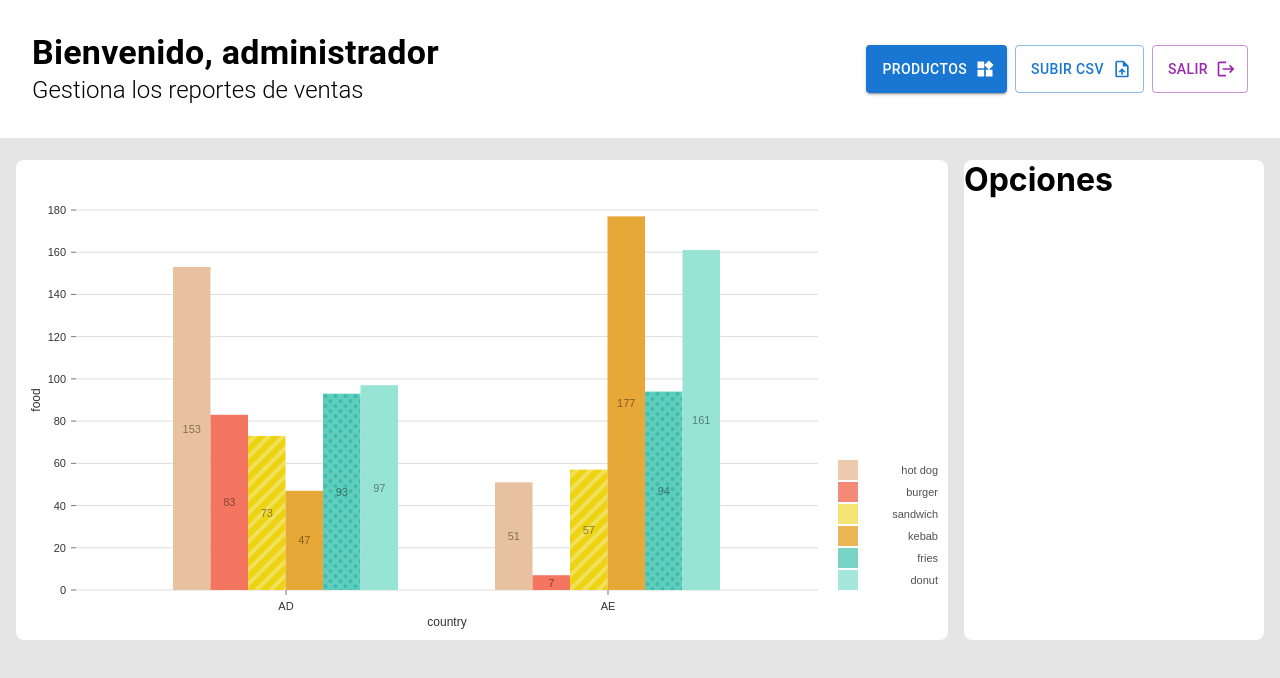
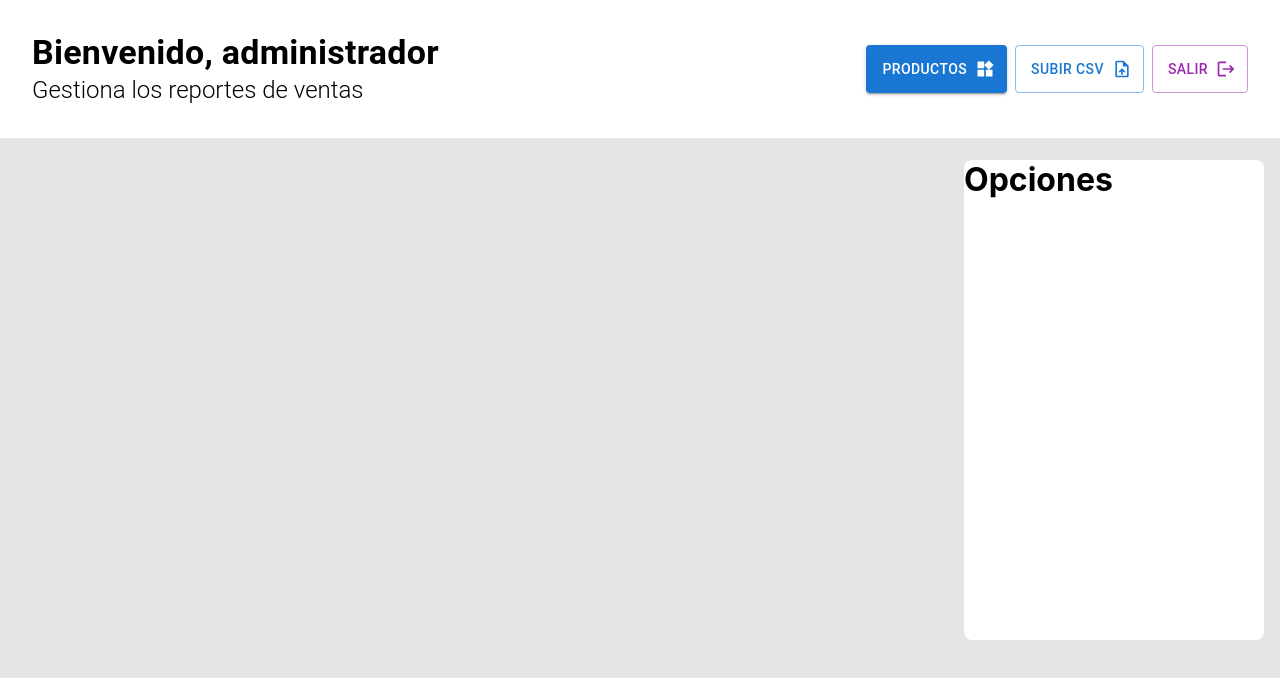
Before and after one commit to SaulM12/analytics-sales-frontend, a React (Create React App) app: page /admin in a window 1280 px wide. Shown: the top 678 px of the page. Built offline with nearby package versions, Linux system fonts and the light colour scheme.

Commit message:
Added new library for charts

```diff
--- a/package.json
+++ b/package.json
@@ -7,14 +7,13 @@
     "@emotion/styled": "^11.9.3",
     "@mui/icons-material": "^5.8.3",
     "@mui/material": "^5.8.3",
-    "@nivo/bar": "^0.79.1",
-    "@nivo/core": "^0.79.0",
-    "@nivo/line": "^0.79.1",
     "@testing-library/jest-dom": "^5.16.4",
     "@testing-library/react": "^13.3.0",
     "@testing-library/user-event": "^13.5.0",
     "axios": "^0.27.2",
+    "chart.js": "^3.8.0",
     "react": "^18.1.0",
+    "react-chartjs-2": "^4.2.0",
     "react-dom": "^18.1.0",
     "react-router-dom": "^6.3.0",
     "react-scripts": "5.0.1",
--- a/src/components/admin/admin.js
+++ b/src/components/admin/admin.js
@@ -1,44 +1,11 @@
-import {  Button, Grid, Input, ListItemIcon, Menu, MenuItem, Typography } from '@mui/material';
+import { Button, Grid, Input, ListItemIcon, Menu, MenuItem, Typography } from '@mui/material';
 import React from 'react'
 import adminStyles from './admin.module.css';
-import { ResponsiveBar } from '@nivo/bar'
 import AddIcon from '@mui/icons-material/Add';
 import WidgetsIcon from '@mui/icons-material/Widgets';
 import UploadFileIcon from '@mui/icons-material/UploadFile';
 import LogoutIcon from '@mui/icons-material/Logout';
 import ViewListIcon from '@mui/icons-material/ViewList';
-const data = [
-  {
-    "country": "AD",
-    "hot dog": 153,
-    "hot dogColor": "hsl(158, 70%, 50%)",
-    "burger": 83,
-    "burgerColor": "hsl(252, 70%, 50%)",
-    "sandwich": 73,
-    "sandwichColor": "hsl(266, 70%, 50%)",
-    "kebab": 47,
-    "kebabColor": "hsl(117, 70%, 50%)",
-    "fries": 93,
-    "friesColor": "hsl(183, 70%, 50%)",
-    "donut": 97,
-    "donutColor": "hsl(285, 70%, 50%)"
-  },
-  {
-    "country": "AE",
-    "hot dog": 51,
-    "hot dogColor": "hsl(256, 70%, 50%)",
-    "burger": 7,
-    "burgerColor": "hsl(21, 70%, 50%)",
-    "sandwich": 57,
-    "sandwichColor": "hsl(333, 70%, 50%)",
-    "kebab": 177,
-    "kebabColor": "hsl(334, 70%, 50%)",
-    "fries": 94,
-    "friesColor": "hsl(7, 70%, 50%)",
-    "donut": 161,
-    "donutColor": "hsl(226, 70%, 50%)"
-  },
-]
 
 function Admin() {
   const [anchorEl, setAnchorEl] = React.useState(null);
@@ -137,125 +104,6 @@ function Admin() {
       </div>
       <Grid container spacing={2} className={adminStyles.dashboard}>
         <Grid item xs={12} md={9}>
-          <div className={adminStyles.bar__container}>
-            <ResponsiveBar
-              data={data}
-              keys={[
-                'hot dog',
-                'burger',
-                'sandwich',
-                'kebab',
-                'fries',
-                'donut'
-              ]}
-              groupMode='grouped'
-              indexBy="country"
-              margin={{ top: 50, right: 130, bottom: 50, left: 60 }}
-              padding={0.3}
-              valueScale={{ type: 'linear' }}
-              indexScale={{ type: 'band', round: true }}
-              colors={{ scheme: 'nivo' }}
-              defs={[
-                {
-                  id: 'dots',
-                  type: 'patternDots',
-                  background: 'inherit',
-                  color: '#38bcb2',
-                  size: 4,
-                  padding: 1,
-                  stagger: true
-                },
-                {
-                  id: 'lines',
-                  type: 'patternLines',
-                  background: 'inherit',
-                  color: '#eed312',
-                  rotation: -45,
-                  lineWidth: 6,
-                  spacing: 10
-                }
-              ]}
-              fill={[
-                {
-                  match: {
-                    id: 'fries'
-                  },
-                  id: 'dots'
-                },
-                {
-                  match: {
-                    id: 'sandwich'
-                  },
-                  id: 'lines'
-                }
-              ]}
-              borderColor={{
-                from: 'color',
-                modifiers: [
-                  [
-                    'darker',
-                    1.6
-                  ]
-                ]
-              }}
-              axisTop={null}
-              axisRight={null}
-              axisBottom={{
-                tickSize: 5,
-                tickPadding: 5,
-                tickRotation: 0,
-                legend: 'country',
-                legendPosition: 'middle',
-                legendOffset: 32
-              }}
-              axisLeft={{
-                tickSize: 5,
-                tickPadding: 5,
-                tickRotation: 0,
-                legend: 'food',
-                legendPosition: 'middle',
-                legendOffset: -40
-              }}
-              labelSkipWidth={12}
-              labelSkipHeight={12}
-              labelTextColor={{
-                from: 'color',
-                modifiers: [
-                  [
-                    'darker',
-                    1.6
-                  ]
-                ]
-              }}
-              legends={[
-                {
-                  dataFrom: 'keys',
-                  anchor: 'bottom-right',
-                  direction: 'column',
-                  justify: true,
-                  translateX: 120,
-                  translateY: 0,
-                  itemsSpacing: 2,
-                  itemWidth: 100,
-                  itemHeight: 20,
-                  itemDirection: 'left-to-right',
-                  itemOpacity: 0.85,
-                  symbolSize: 20,
-                  effects: [
-                    {
-                      on: 'hover',
-                      style: {
-                        itemOpacity: 1
-                      }
-                    }
-                  ]
-                }
-              ]}
-              role="application"
-              ariaLabel="Nivo bar chart demo"
-              barAriaLabel={function (e) { return e.id + ": " + e.formattedValue + " in country: " + e.indexValue }}
-            />
-          </div>
         </Grid>
         <Grid item xs={12} md={3}>
           <div className={adminStyles.bar__container}>
```
Also changed, not shown: 1 other file (tests, documents, lock files or other folders).
